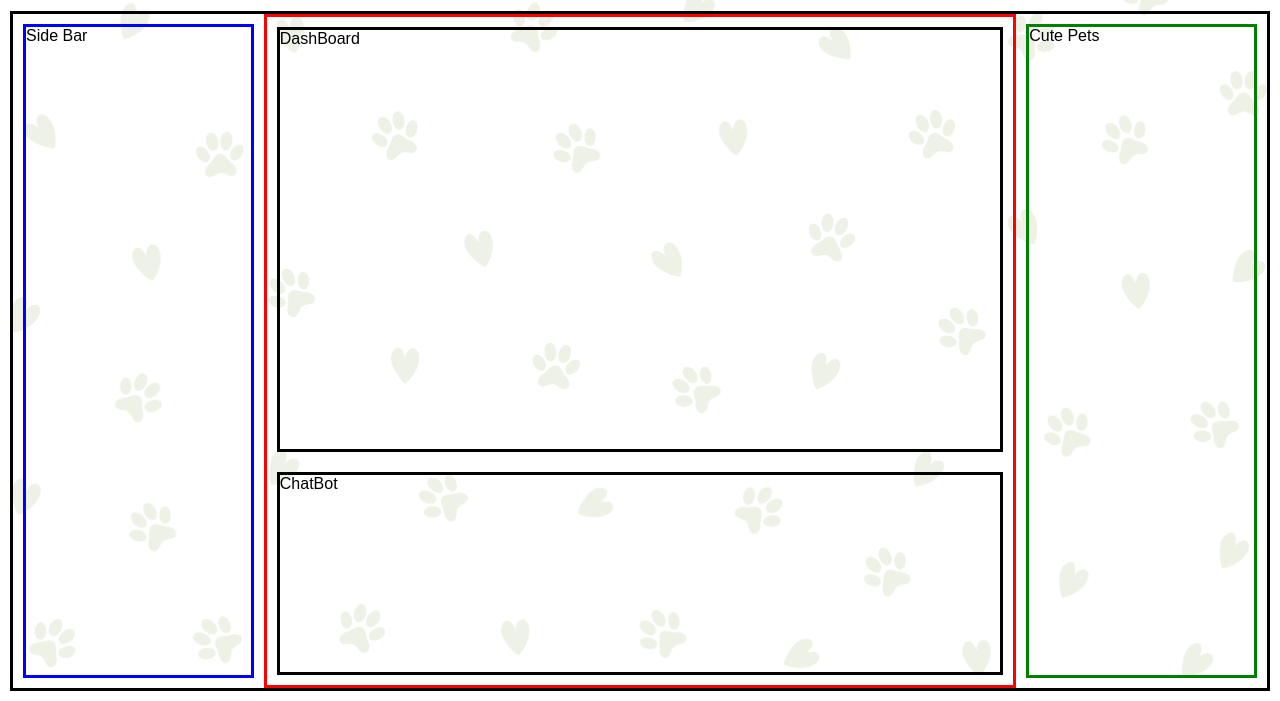
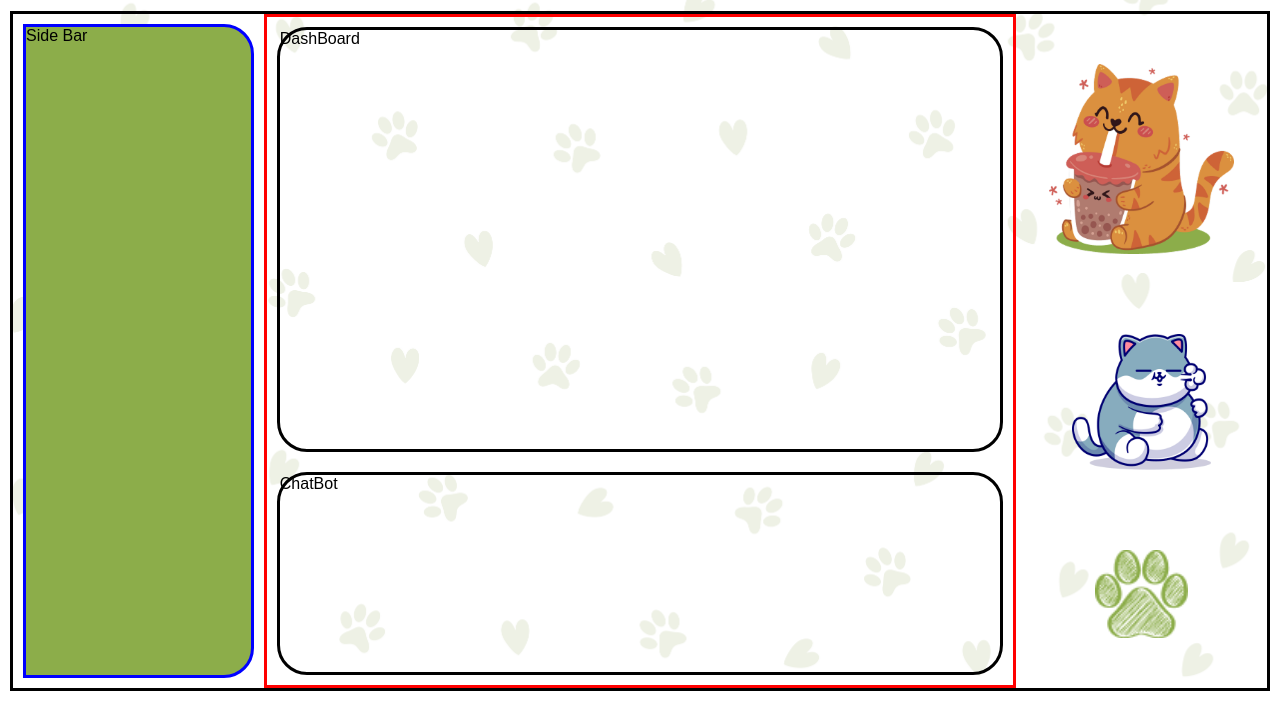
Before and after one commit to Muhammad-Deen/Paw_Up_Frontend, a plain HTML site: page Paw_Up_webpages/homepage.html in a window 1280 px wide. Shown: the part 164-865 px from the top of the page. Drawn offline with Linux system fonts and the light colour scheme.

Commit message:
Home Page edits

```diff
--- a/CSS/HomePage.css
+++ b/CSS/HomePage.css
@@ -94,22 +94,46 @@ a:hover {
 .Dashboard {
     border-style: solid;
     margin: 10px;
+    border-radius: 30px;
 
 }
 
 .ChatBot{
     border-style: solid;
     margin: 10px;
+    border-radius: 30px;
 }
 
 .SideBar{
     border-style: solid;
     border-color: blue;
     margin: 10px;
+    background-color: #8CAD4A;
+    border-top-right-radius: 30px;
+    border-bottom-right-radius: 30px;
 }
 
 .image-assets {
-    border-style: solid;
-    border-color: green;
     margin: 10px;
+    display: grid
 }
+
+.image {
+    display: flex;
+    justify-content: center;
+    align-items: center;
+
+}
+
+.image1{
+    width: 80%
+}
+
+.image2{
+    width: 60%;
+
+}
+
+.image3{
+    width: 40%
+}
--- a/Paw_Up_webpages/homepage.html
+++ b/Paw_Up_webpages/homepage.html
@@ -34,7 +34,15 @@
             </div>
 
            <div class="image-assets">
-                Cute Pets
+                <div class="image">
+                    <img class="image1" src="/assets/image 4.png" />
+                </div>
+                <div class="image">
+                    <img class="image2" src="/assets/image 5.png" />
+                </div>
+                <div class="image">
+                    <img class="image3" src="/assets/Objects.png" />
+                </div>
            </div>
         </main>
 
```
